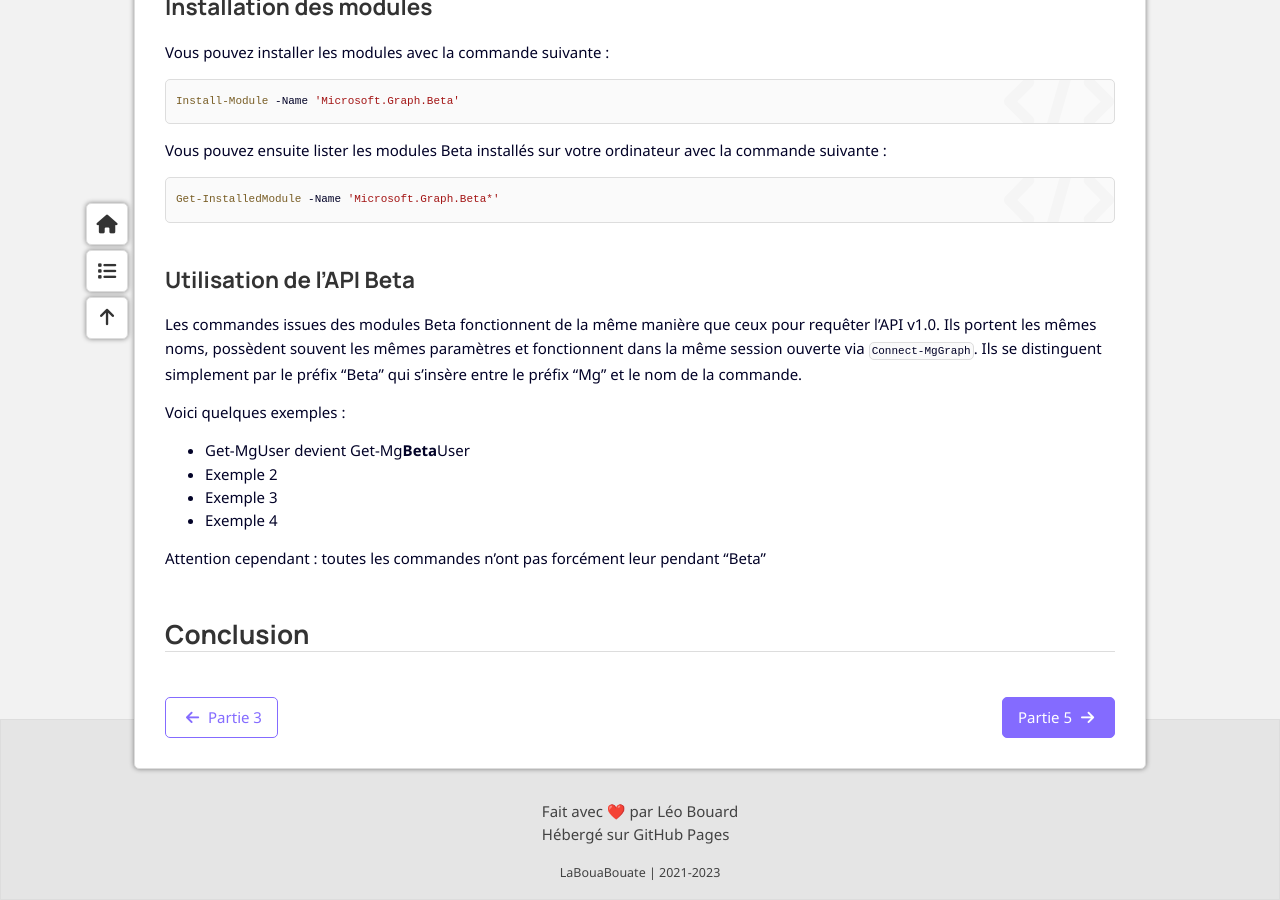
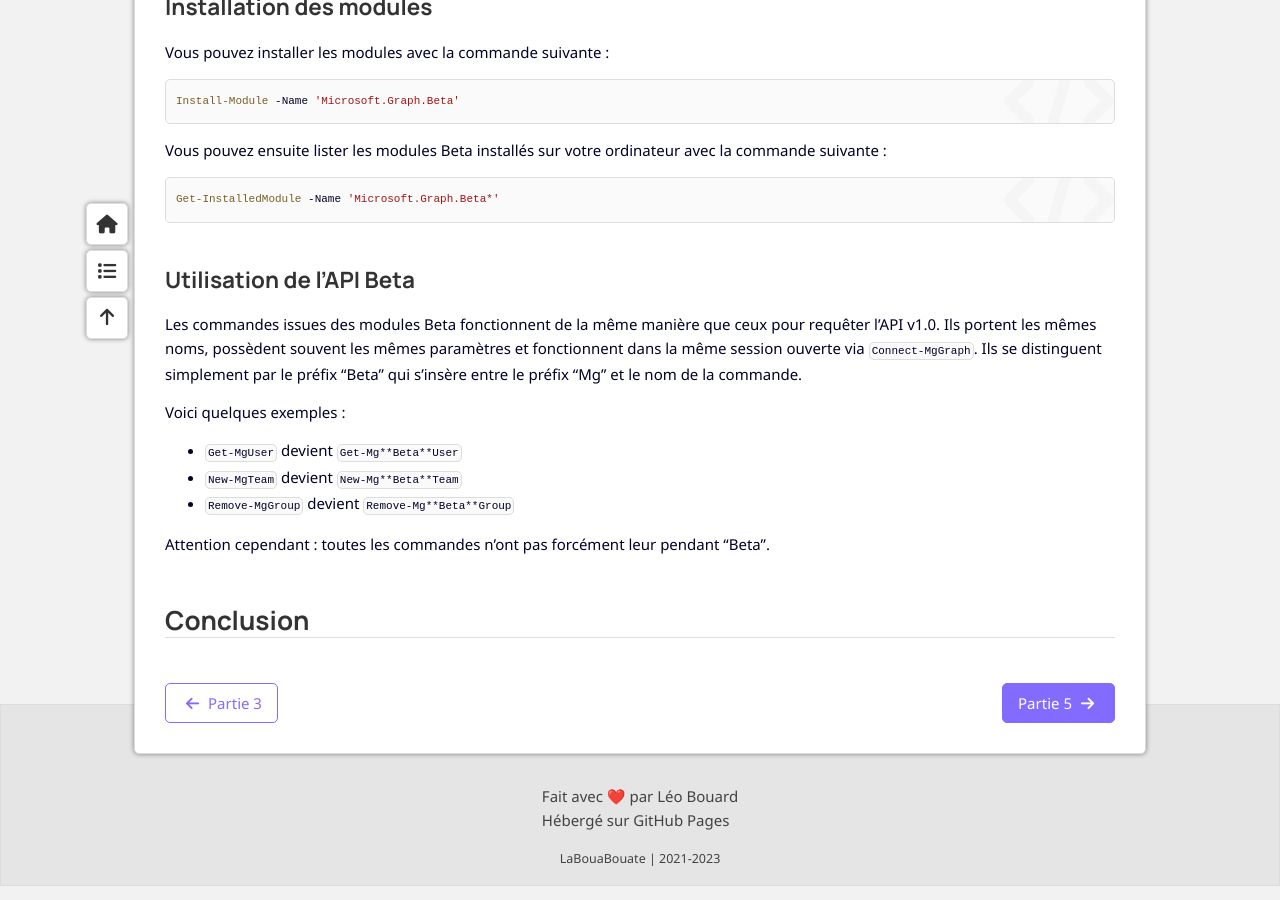
Before and after one commit to leobouard/leobouard.github.io, a Jekyll site: the page built from _posts/2023-09-17-cours-msgraph-004.md, in a window 1280 px wide and 900 px high, scrolled down 5478 px. Built offline with Jekyll 4.4.1, drawn with Linux system fonts in a browser that asks for light colours; nearby versions of some CDN libraries; some web fonts are replaced; some of the changed text lies outside the part shown.

Commit message:
Update 2023-09-17-cours-msgraph-004.md

```diff
--- a/_posts/2023-09-17-cours-msgraph-004.md
+++ b/_posts/2023-09-17-cours-msgraph-004.md
@@ -87,12 +87,12 @@
 
 Voici quelques exemples sur la différence de syntaxe :
 
-PowerShell | OData | Description
------------------- | ------------- | ----------
-`accountEnabled -eq $true` | `accountEnabled eq true` | Le compte est actif
-`displayName -like 'Ana*'` | `startsWith(displayName, "Ana")` | Le nom commence par "Ana"
-`displayName -like '*abe*'` | `displayName contains "abe"` | Le nom contient "abe"
-`displayName -like '*elle'` | `endsWith(displayName,"elle")` | Le nom se termine par "elle"
+PowerShell                  | OData                            | Description
+--------------------------- | -------------------------------- | ----------
+`accountEnabled -eq $true`  | `accountEnabled eq true`         | Le compte est actif
+`displayName -like 'Ana*'`  | `startsWith(displayName, "Ana")` | Le nom commence par "Ana"
+`displayName -like '*abe*'` | `contains(displayName, "abe")`   | Le nom contient "abe"
+`displayName -like '*elle'` | `endsWith(displayName, "elle")`  | Le nom se termine par "elle"
 
 Si vous êtes familier avec les règles d'appartenance sur les groupes dynamiques, il s'agit de la même syntaxe.
 
@@ -226,11 +226,10 @@
 
 Voici quelques exemples :
 
-- Get-MgUser devient Get-Mg**Beta**User
-- Exemple 2
-- Exemple 3
-- Exemple 4
+- `Get-MgUser` devient `Get-Mg**Beta**User`
+- `New-MgTeam` devient `New-Mg**Beta**Team`
+- `Remove-MgGroup` devient `Remove-Mg**Beta**Group`
 
-Attention cependant : toutes les commandes n'ont pas forcément leur pendant "Beta"
+Attention cependant : toutes les commandes n'ont pas forcément leur pendant "Beta".
 
 ## Conclusion
```
